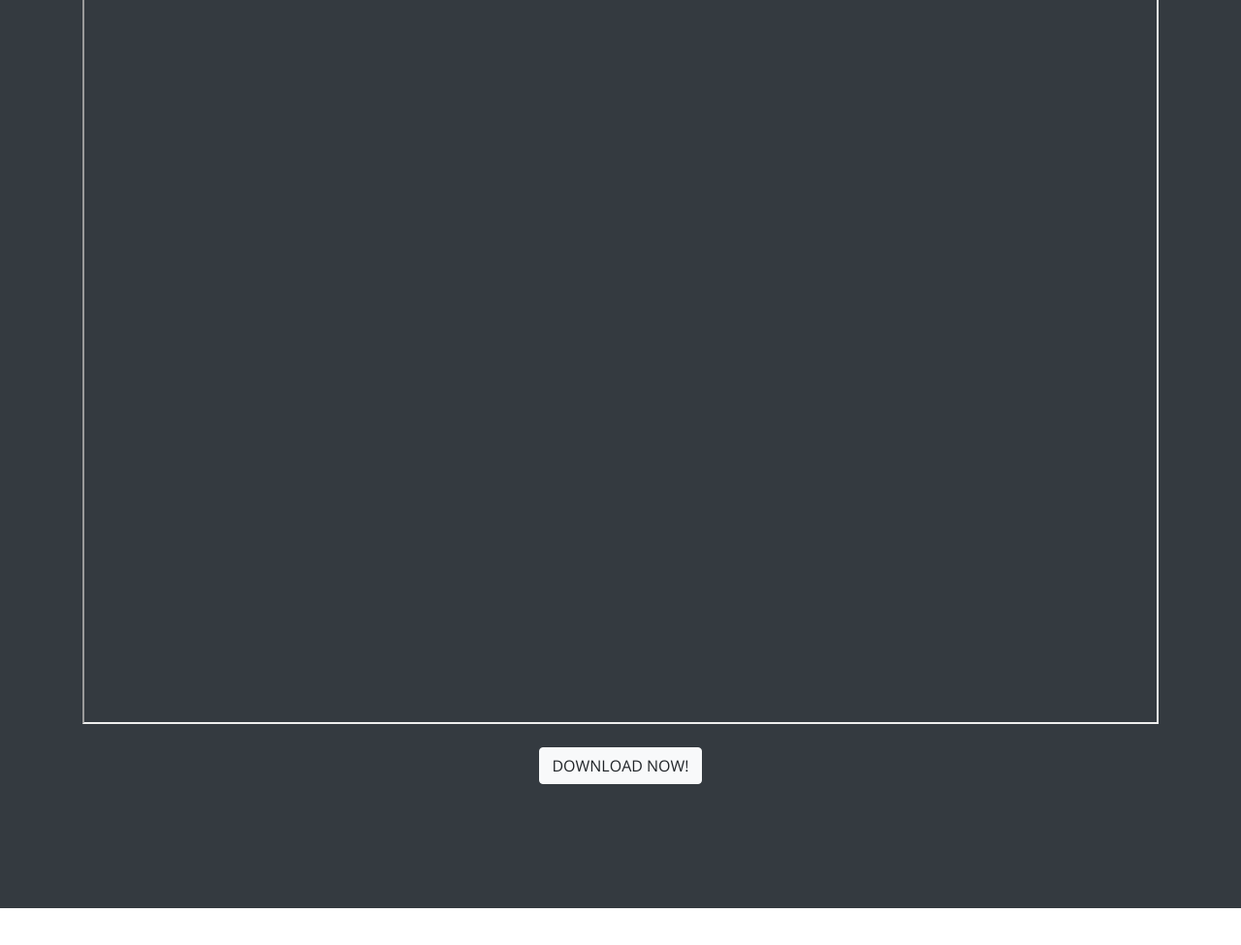
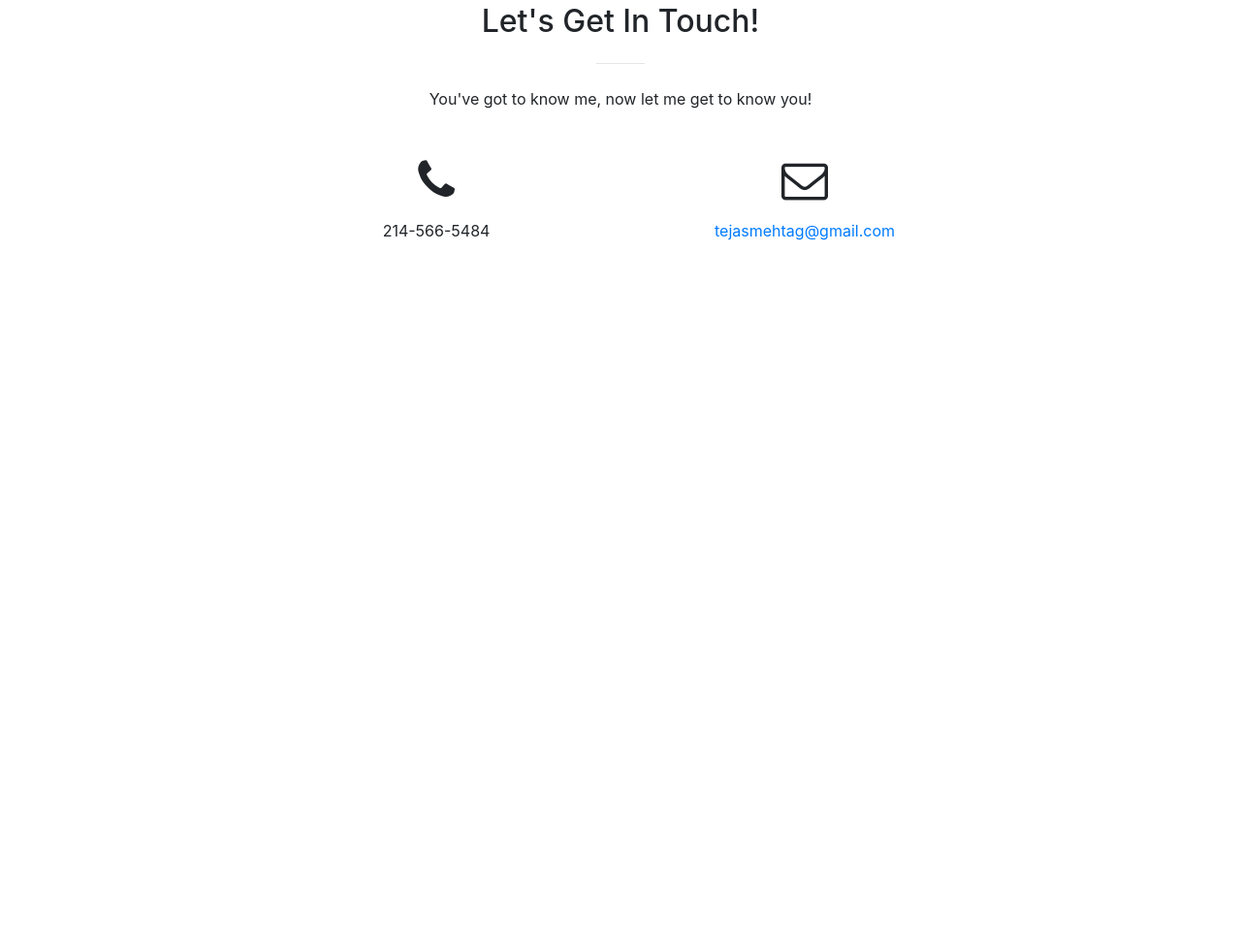
Before and after one commit to TejasMehta1/TejasWeb, a website with bundled scripts: page index.html in a window 1280 px wide. Shown: the part 3027-4002 px from the top of the page at 97% size. After the commit the page ends 3421 px from the top, so only its background shows below. Built offline with nearby package versions, Linux system fonts and the light colour scheme; files whose address does not match are found by name.

Commit message:
Update index.html

```diff
--- a/index.html
+++ b/index.html
@@ -236,10 +236,10 @@
     <section id="resume" class="bg-dark text-white">
       <div class="container text-center">
         <h2 class="mb-4">Resume</h2>
-        <iframe id="iframepdf" src="ResumeP.pdf" width="100%" height="1000px" align="middle"></iframe>
+       <!-- <iframe id="iframepdf" src="ResumeP.pdf" width="100%" height="1000px" align="middle"></iframe>
         <br>
         <br>
-        <a class="btn btn-light btn-xl sr-button" href="https://drive.google.com/uc?export=download&id=1MAD00qh9haHViDUNhMlBI1V-_eW7ShZG">Download Now!</a>
+        <a class="btn btn-light btn-xl sr-button" href="https://drive.google.com/uc?export=download&id=1MAD00qh9haHViDUNhMlBI1V-_eW7ShZG">Download Now!</a> -->
       </div>
     </section>
 
```
